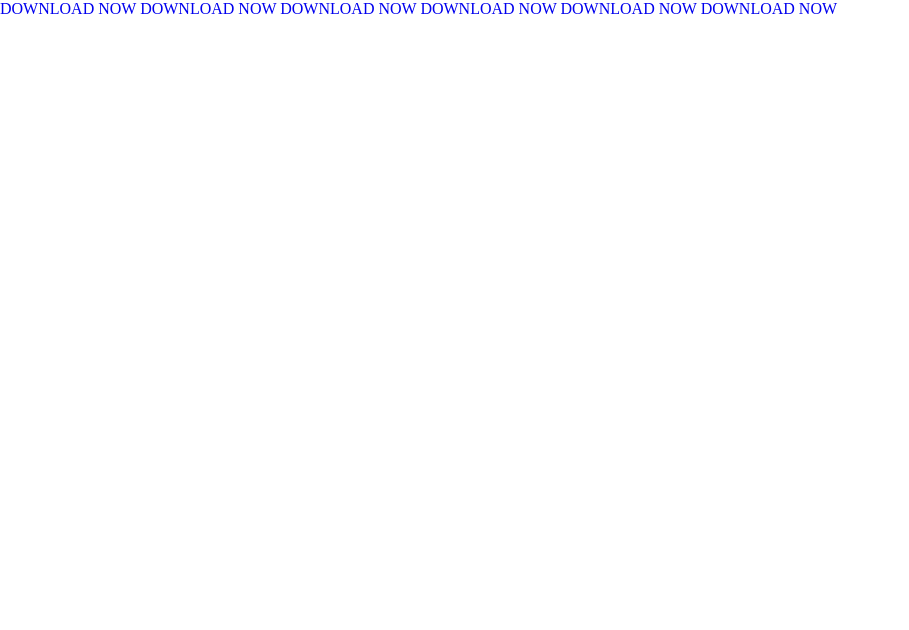
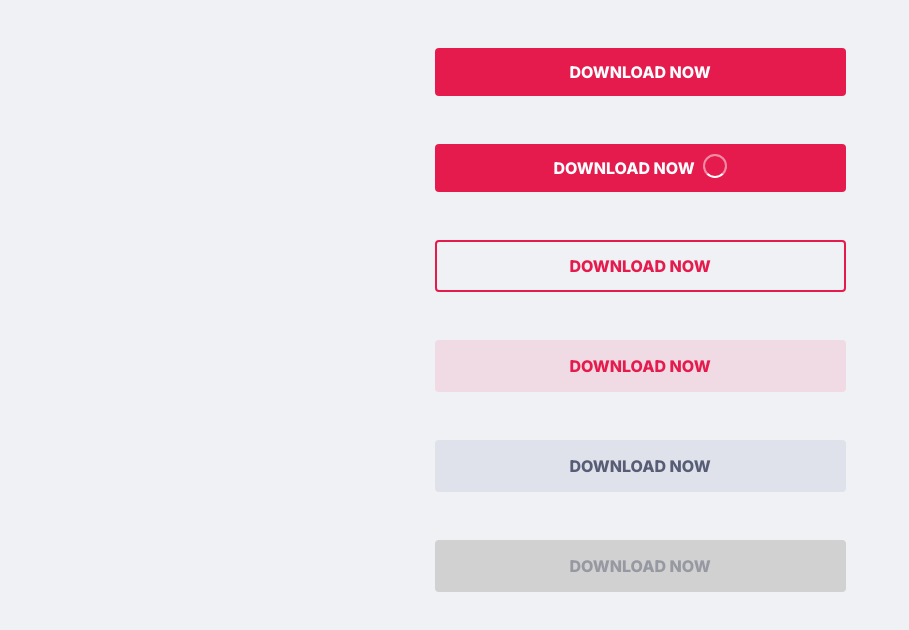
Before and after one commit to devatpocketfm/pocketfmdesign, a plain HTML site: page index.html in a window 1280 px wide. Shown: the whole page, without its empty margins (0-909 px from the left). Drawn offline with nearby package versions, Linux system fonts and the light colour scheme; files that its build step writes are made by us from their sources.

Commit message:
Update index.html

```diff
--- a/index.html
+++ b/index.html
@@ -4,7 +4,7 @@
     <meta charset="UTF-8">
     <meta name="viewport" content="width=device-width, initial-scale=1.0">
     <link href="/pocketfmdesign/css/initialize.css" rel="stylesheet"/>
-    <link href="/pocketfmdesign//css/mercury.css" rel="stylesheet"/>
+    <link href="/pocketfmdesign/css/mercury.css" rel="stylesheet"/>
 
     <title>Pocket FM Design</title>
 </head>
```
